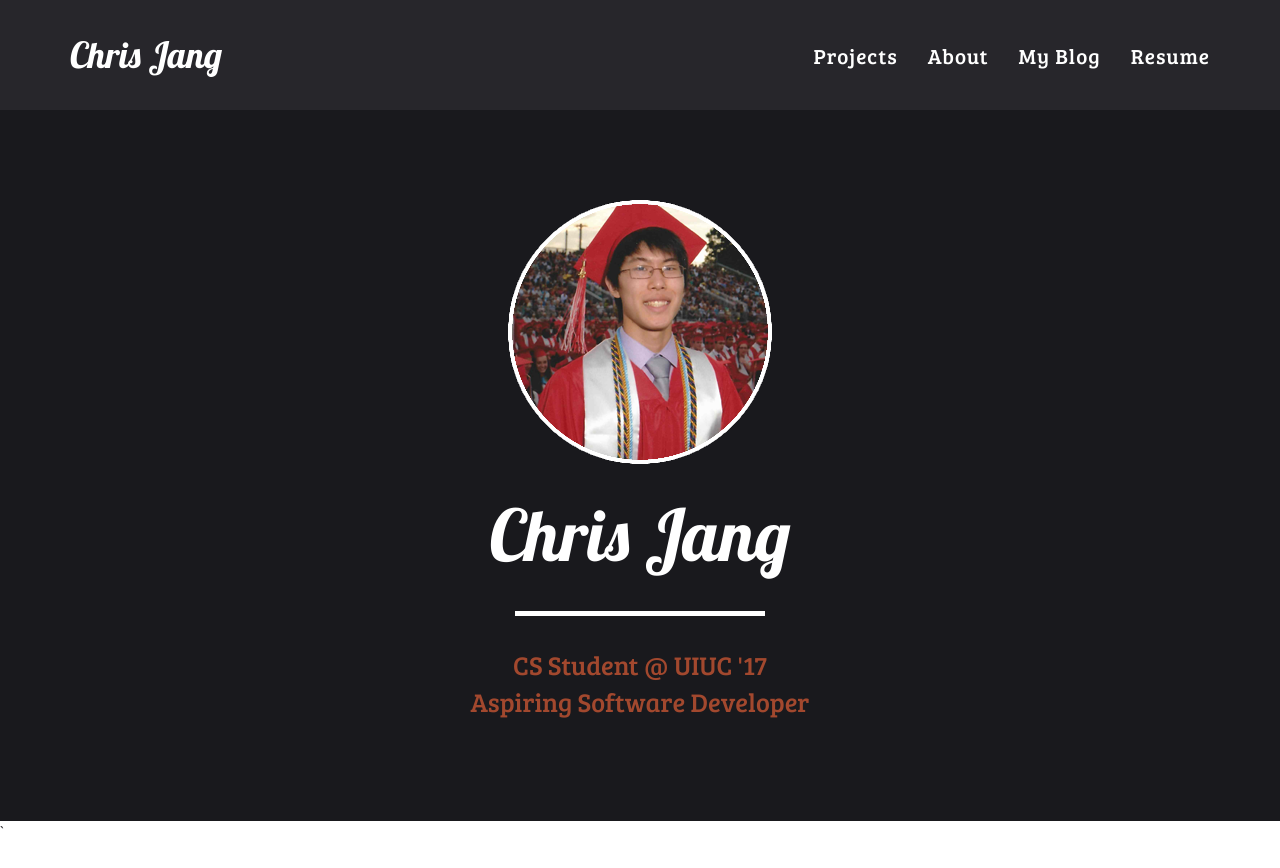
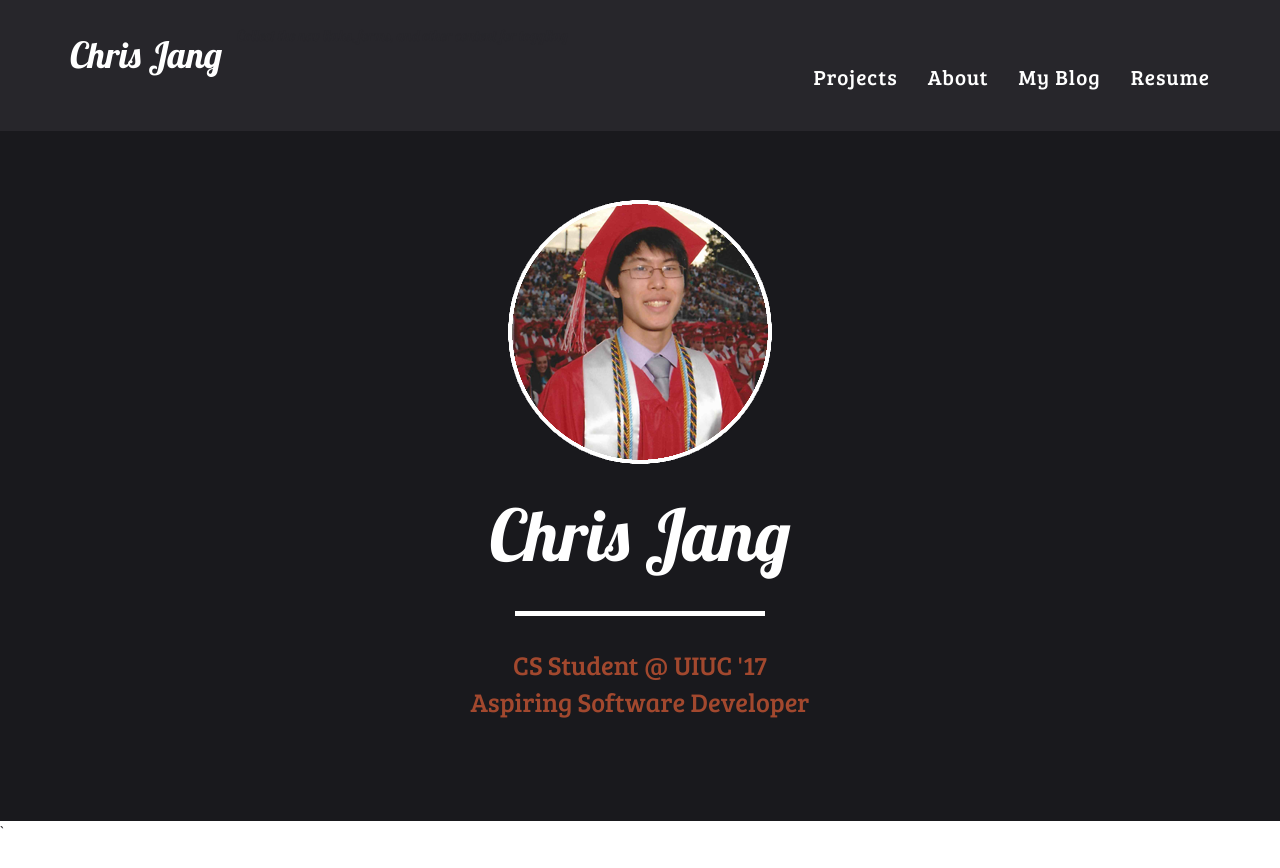
Before and after one commit to cjang5/cjang5.github.io, a Jekyll site: the page built from index.html, in a window 1280 px wide and 900 px high. Shown: the top 868 px of the window. Built offline with Jekyll 4.4.1, drawn with Linux system fonts in a browser that asks for light colours.

Commit message:
Reverted to a5980a4e39e4f80c34da892a46cc2c6a7d2718a3

```diff
--- a/_includes/header.html
+++ b/_includes/header.html
@@ -12,7 +12,7 @@
                 <a class="navbar-brand" href="#page-top">Chris Jang</a>
             </div>
 
-            <!-- Collect the nav links, forms, and other content for toggling -->
+            Collect the nav links, forms, and other content for toggling
             <div class="collapse navbar-collapse" id="bs-example-navbar-collapse-1">
                 <ul class="nav navbar-nav navbar-right">
                     <li class="hidden">
@@ -27,9 +27,8 @@
                     <li class="page-scroll">
                         <a href="#misc">My Blog</a>
                     </li>
-		    <li>
-			<a target="_blank" href="https://drive.google.com/file/d/0B2weLrqbRVzka1FMRHdPc2VKV2M/view?usp=sharing">Resume</a>
-		    </li>
+		            <li>
+			            <a target="_blank" href="https://drive.google.com/file/d/0B2weLrqbRVzka1FMRHdPc2VKV2M/view?usp=sharing">Resume</a>
                 </ul>
             </div>
             <!-- /.navbar-collapse -->
```
Also changed, not shown: _includes/css/main.css (indentation only), _includes/js.html (line endings or trailing spaces).
